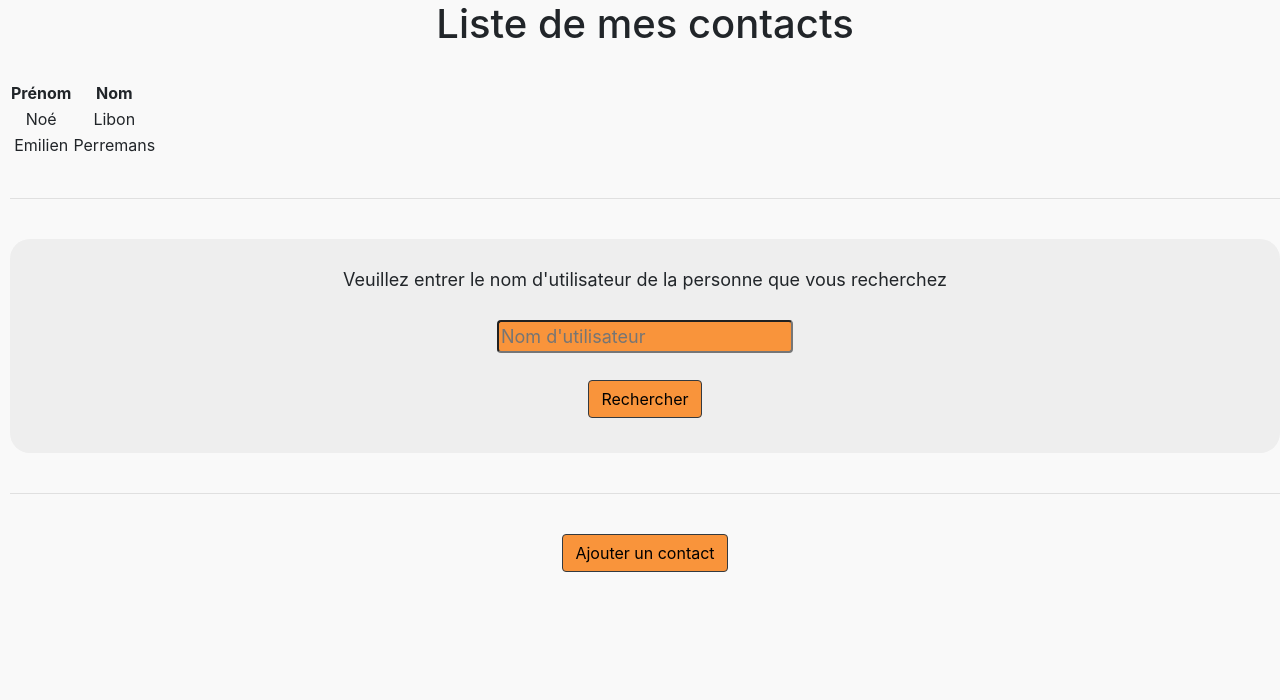
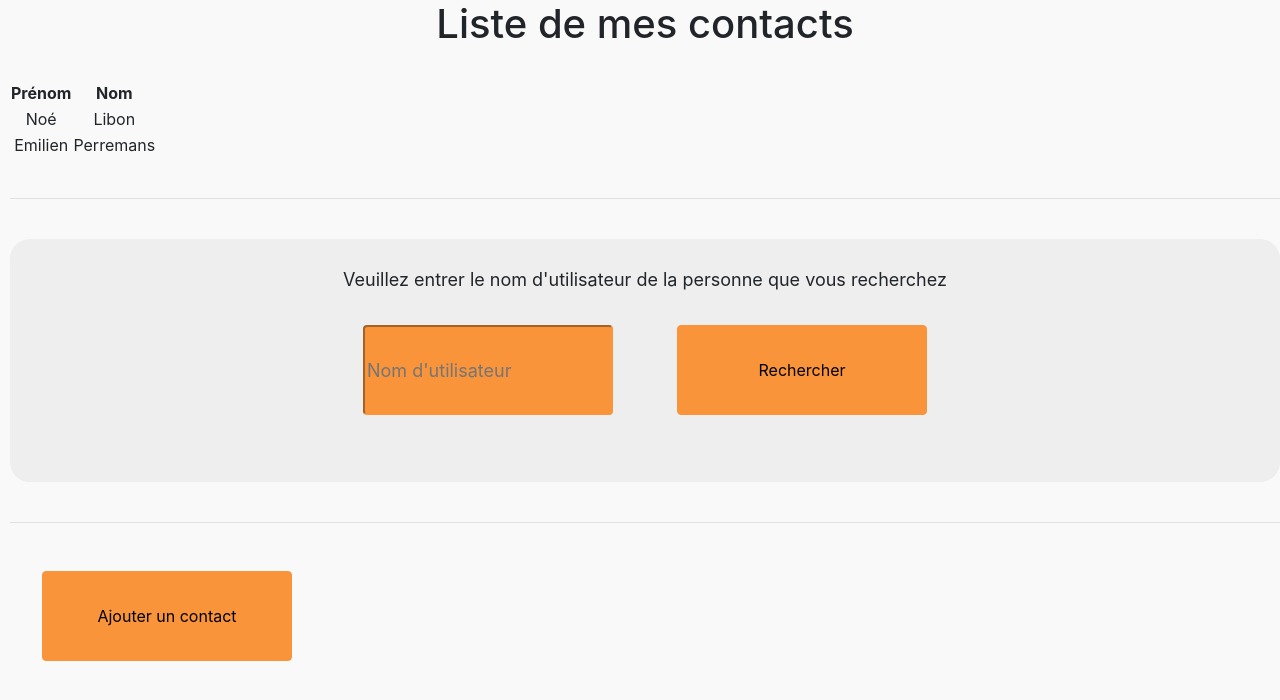
Before and after one commit to NoeLibon/Hackathon2022, a React (Create React App) app in the folder my-react-app/: page /Contact in a window 1280 px wide. Shown: the top 700 px of the page. Built offline with nearby package versions, Linux system fonts and the light colour scheme.

Commit message:
modif mise en page de Contact.js

```diff
--- a/my-react-app/src/App.css
+++ b/my-react-app/src/App.css
@@ -31,3 +31,11 @@ h1{
 label{
     font-size: large;
 }
+
+.sideToSide {
+    display: flex;
+}
+
+.alignment {
+    text-align: center;
+}
--- a/my-react-app/src/pages/Contact.js
+++ b/my-react-app/src/pages/Contact.js
@@ -56,15 +56,16 @@ class Contact extends React.Component {
                         <label for="formResearch">
                             <br/>
                             Veuillez entrer le nom d'utilisateur de la personne que vous recherchez
-                            <br/><br/>
-                            <input type="text" name="username" placeholder="Nom d'utilisateur" style={styles.contentInput} />
-                            <br/><br/>
-                            <Button variant="dark" as="input" type="button" value="Rechercher" style={styles.contentInput} />
-                            <br/><br/>
+                            <br/>
+                                <div className="sideToSide">
+                                    <input type="text" name="username" className="orangeButton" placeholder="Nom d'utilisateur" style={styles.contentInput} />
+                                    <Button variant="dark" as="input" type="button" className="orangeButton" value="Rechercher" style={styles.contentInput} />
+                                </div>
+                            <br/>
                         </label>
                     </form>
-                    <br/><hr/><br/>
-                    <Button variant="dark" as="input" type="submit" value="Ajouter un contact" style={styles.contentInput} />
+                    <br/><hr/>
+                    <Button variant="dark" as="input" className="orangeButton" type="submit" value="Ajouter un contact" style={styles.contentInput} />
                 </div>
             </div>
         );
```
